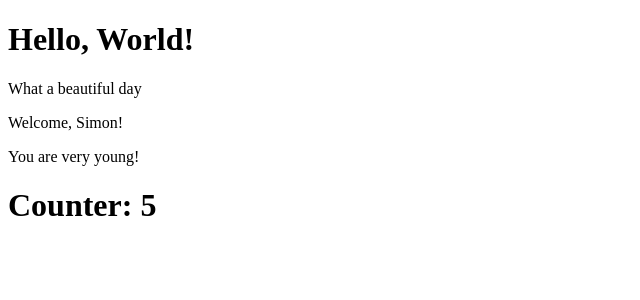
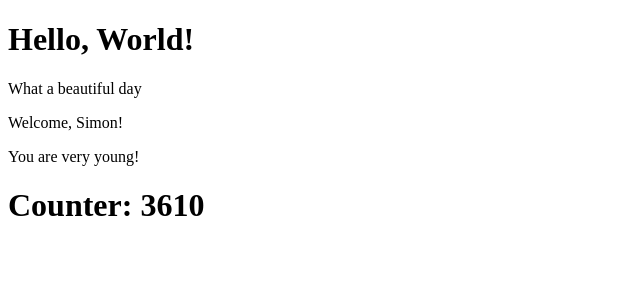
Before and after one commit to d-94k/react-develhope, a React (Create React App) app: page / in a window 1280 px wide. Shown: the top 300 px of the page, without its empty margins (0-640 px from the left). Built offline with nearby package versions, Linux system fonts and the light colour scheme.

Commit message:
completed exercise

```diff
--- a/src/App.js
+++ b/src/App.js
@@ -9,7 +9,7 @@ export default class App extends React.Component {
             <div>
               <Hello />
               <Welcome name="Simon" age={10} />
-              <Counter />
+              <Counter initVal={10} counterAmount={100} intervalAmount={300} />
             </div>
         )
     }
--- a/src/Counter.js
+++ b/src/Counter.js
@@ -3,14 +3,14 @@ import React from "react";
 export default class Counter extends React.Component {
     constructor (props) {
         super (props);
-        this.state = { counter: 0 }
+        this.state = { counter: this.props.initVal }
 
     }
 
     componentDidMount () {
         setInterval (() => {
-            this.setState (prevState => ({ counter: prevState.counter + 0.5}))
-        }, 1000)
+            this.setState (prevState => ({ counter: prevState.counter + this.props.counterAmount }))
+        }, this.props.intervalAmount)
     }
 
     render () {
```
Also changed, not shown: 1 other file (tests, documents, lock files or other folders).
